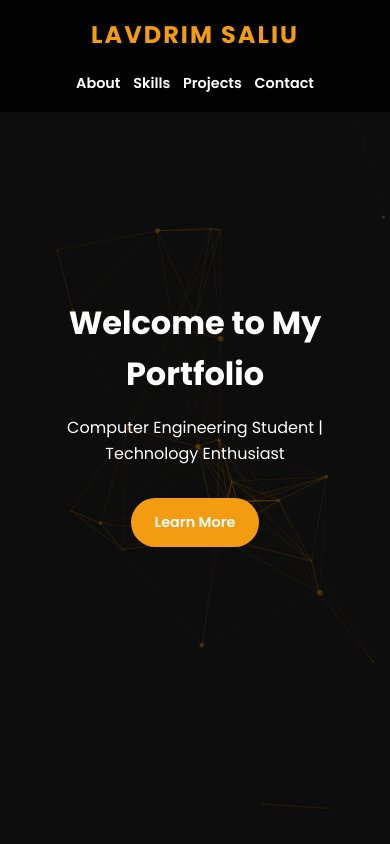
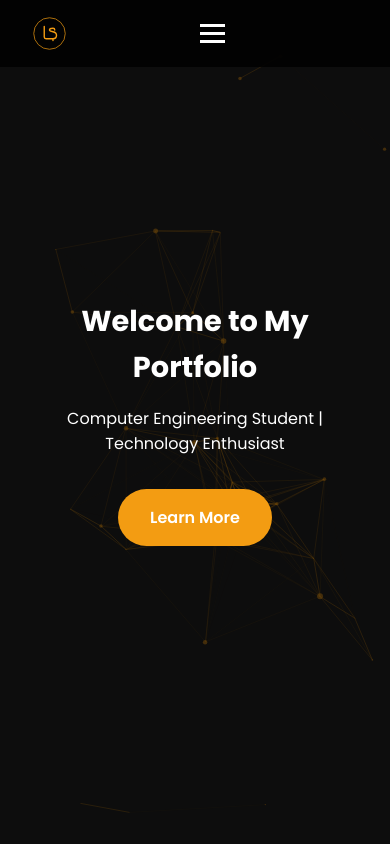
Before and after one commit to lavdrimsaliu/lavdrimsaliu.github.io, a plain HTML site: page index.html in a window 390 px wide. Shown: the top 844 px of the page. Drawn offline with nearby package versions, Linux system fonts and the light colour scheme.

Commit message:
Add files via upload

```diff
--- a/index.html
+++ b/index.html
@@ -46,7 +46,6 @@
             background: transparent;
         }
 
-        /* Rest of the CSS remains the same as in the previous version */
         header {
             display: flex;
             justify-content: space-between;
@@ -60,11 +59,16 @@
             backdrop-filter: blur(10px);
         }
 
-        header h1 {
-            font-size: 1.8rem;
-            color: var(--primary);
-            text-transform: uppercase;
-            letter-spacing: 2px;
+        .logo {
+            width: 40px;
+            height: 40px;
+            transition: all 0.3s ease;
+            cursor: pointer;
+        }
+
+        .logo:hover {
+            transform: rotate(360deg);
+            filter: drop-shadow(0 0 10px var(--primary));
         }
 
         nav ul {
@@ -79,6 +83,7 @@
             font-weight: 600;
             transition: all 0.3s ease;
             position: relative;
+            font-size: 1rem;
         }
 
         nav ul li a::after {
@@ -109,7 +114,7 @@
         }
 
         .hero h2 {
-            font-size: 3.5rem;
+            font-size: clamp(2rem, 5vw, 3.5rem);
             margin-bottom: 1rem;
             opacity: 0;
             transform: translateY(30px);
@@ -117,7 +122,7 @@
         }
 
         .hero p {
-            font-size: 1.4rem;
+            font-size: clamp(1rem, 3vw, 1.4rem);
             margin-bottom: 2rem;
             opacity: 0;
             transform: translateY(30px);
@@ -150,7 +155,7 @@
         }
 
         section h2 {
-            font-size: 2.5rem;
+            font-size: clamp(1.8rem, 4vw, 2.5rem);
             margin-bottom: 2rem;
             color: var(--primary);
             text-align: center;
@@ -161,6 +166,8 @@
             grid-template-columns: repeat(auto-fit, minmax(250px, 1fr));
             gap: 2rem;
             padding: 2rem;
+            max-width: 1200px;
+            margin: 0 auto;
         }
 
         .skill-card {
@@ -170,6 +177,7 @@
             backdrop-filter: blur(10px);
             transition: all 0.3s ease;
             cursor: pointer;
+            text-align: center;
         }
 
         .skill-card:hover {
@@ -188,6 +196,8 @@
             justify-content: center;
             gap: 1.5rem;
             flex-wrap: wrap;
+            max-width: 1200px;
+            margin: 0 auto;
         }
 
         .contact-links a {
@@ -199,6 +209,7 @@
             border-radius: 30px;
             text-decoration: none;
             transition: all 0.3s ease;
+            backdrop-filter: blur(5px);
         }
 
         .contact-links a:hover {
@@ -238,129 +249,128 @@
             transform: translateY(0);
         }
 
+        /* Mobile Menu */
+        .mobile-menu-btn {
+            display: none;
+            cursor: pointer;
+            z-index: 1001;
+        }
+
+        .mobile-menu-btn span {
+            display: block;
+            width: 25px;
+            height: 3px;
+            background-color: var(--light);
+            margin: 5px 0;
+            transition: all 0.3s ease;
+        }
+
         @media (max-width: 768px) {
-            header {
+            .mobile-menu-btn {
+                display: block;
+            }
+
+            nav ul {
+                position: fixed;
+                top: 0;
+                right: -100%;
+                width: 80%;
+                height: 100vh;
+                background: rgba(0, 0, 0, 0.95);
                 flex-direction: column;
+                justify-content: center;
+                align-items: center;
+                transition: all 0.5s ease;
+                backdrop-filter: blur(10px);
+            }
+
+            nav ul.active {
+                right: 0;
+            }
+
+            nav ul li {
+                margin: 1.5rem 0;
+            }
+
+            .mobile-menu-btn.active span:nth-child(1) {
+                transform: rotate(45deg) translate(5px, 5px);
+            }
+
+            .mobile-menu-btn.active span:nth-child(2) {
+                opacity: 0;
+            }
+
+            .mobile-menu-btn.active span:nth-child(3) {
+                transform: rotate(-45deg) translate(7px, -6px);
+            }
+
+            .skills-grid {
+                grid-template-columns: 1fr;
                 padding: 1rem;
             }
 
-            nav ul {
-                margin-top: 1rem;
-                gap: 1rem;
+            .contact-links {
+                flex-direction: column;
+                padding: 0 1rem;
             }
 
-            .hero h2 {
-                font-size: 2.5rem;
+            .contact-links a {
+                width: 100%;
+                justify-content: center;
             }
 
-            .hero p {
-                font-size: 1.2rem;
+            section {
+                padding: 4rem 1rem;
             }
         }
-         /* Reduce motion for users who prefer it */
-         @media (prefers-reduced-motion: reduce) {
-            * {
-                animation-duration: 0.01ms !important;
-                animation-iteration-count: 1 !important;
-                transition-duration: 0.01ms !important;
-                scroll-behavior: auto !important;
-            }
 
-            .skill-card:hover {
-                transform: none;
-            }
-
-            .particles-js-canvas-el {
-                display: none;
-            }
-        }
-        @media (hover: none) {
-            .skill-card,
-            .contact-links a,
-            nav ul li a {
-                cursor: pointer;
-                -webkit-tap-highlight-color: transparent;
-            }
-
-            .skill-card:active,
-            .contact-links a:active {
-                transform: scale(0.98);
-            }
-        }
-        @media (max-width: 360px) {
-            header h1 {
-                font-size: 1.3rem;
-            }
-
-            nav ul {
-                gap: 0.5rem;
-            }
-
-            nav ul li a {
-                font-size: 0.8rem;
-            }
-
+        @media (max-width: 480px) {
             .hero h2 {
                 font-size: 1.8rem;
-            }
-
-            .hero p {
-                font-size: 0.9rem;
-            }
-        }
-         @media (max-width: 575px) {
-            header h1 {
-                font-size: 1.5rem;
-            }
-
-            nav ul {
-                gap: 0.8rem;
-            }
-
-            nav ul li a {
-                font-size: 0.9rem;
-            }
-
-            .hero h2 {
-                font-size: 2rem;
             }
 
             .hero p {
                 font-size: 1rem;
             }
 
-            .hero-btn {
-                padding: 0.8rem 1.5rem;
-                font-size: 0.9rem;
-            }
-
-            section h2 {
-                font-size: 2rem;
-            }
-
-            .skill-card {
-                padding: 1.5rem;
-            }
-
-            .skill-card i {
-                font-size: 2.5rem;
-            }
-
-            footer {
-                padding: 1.5rem;
-                font-size: 0.9rem;
+            .logo {
+                width: 35px;
+                height: 35px;
             }
         }
-
-
     </style>
 </head>
 <body>
     <div id="particles-js"></div>
     <div class="content-wrapper">
-        <!-- Rest of the HTML remains the same as in the previous version -->
         <header>
-            <h1>Lavdrim Saliu</h1>
+            <svg class="logo" xmlns="http://www.w3.org/2000/svg" viewBox="0 0 100 100">
+                <circle cx="50" cy="50" r="45" fill="none" stroke="#f39c12" stroke-width="2"/>
+                <path d="
+                    M35 30
+                    L35 60
+                    Q35 65, 40 65
+                    L60 65
+                    Q70 65, 70 55
+                    Q70 47, 60 45
+                    Q50 43, 50 40
+                    Q50 35, 60 35
+                    Q65 35, 65 40
+                    M60 65
+                    L60 70
+                "
+                fill="none"
+                stroke="#f39c12"
+                stroke-width="4"
+                stroke-linecap="round"
+                stroke-linejoin="round"
+                />
+            </svg>
+            <div class="mobile-menu-btn">
+                <span></span>
+                <span></span>
+                <span></span>
+            </div>
             <nav>
                 <ul>
                     <li><a href="#about">About</a></li>
@@ -435,7 +445,6 @@
             <p>&copy; 2025 Lavdrim Saliu. All rights reserved.</p>
         </footer>
     </div>
-
     <script>
         // Initialize particles.js
         particlesJS('particles-js', {
```
